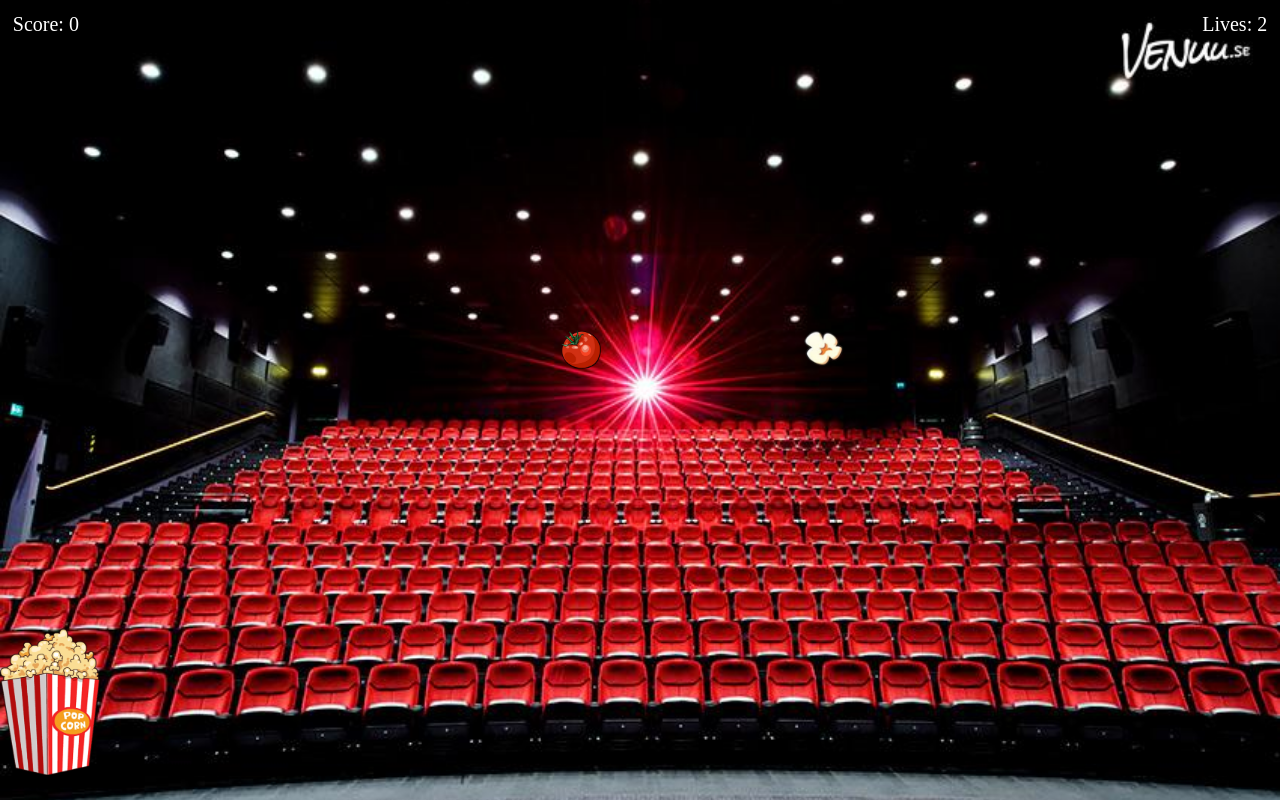
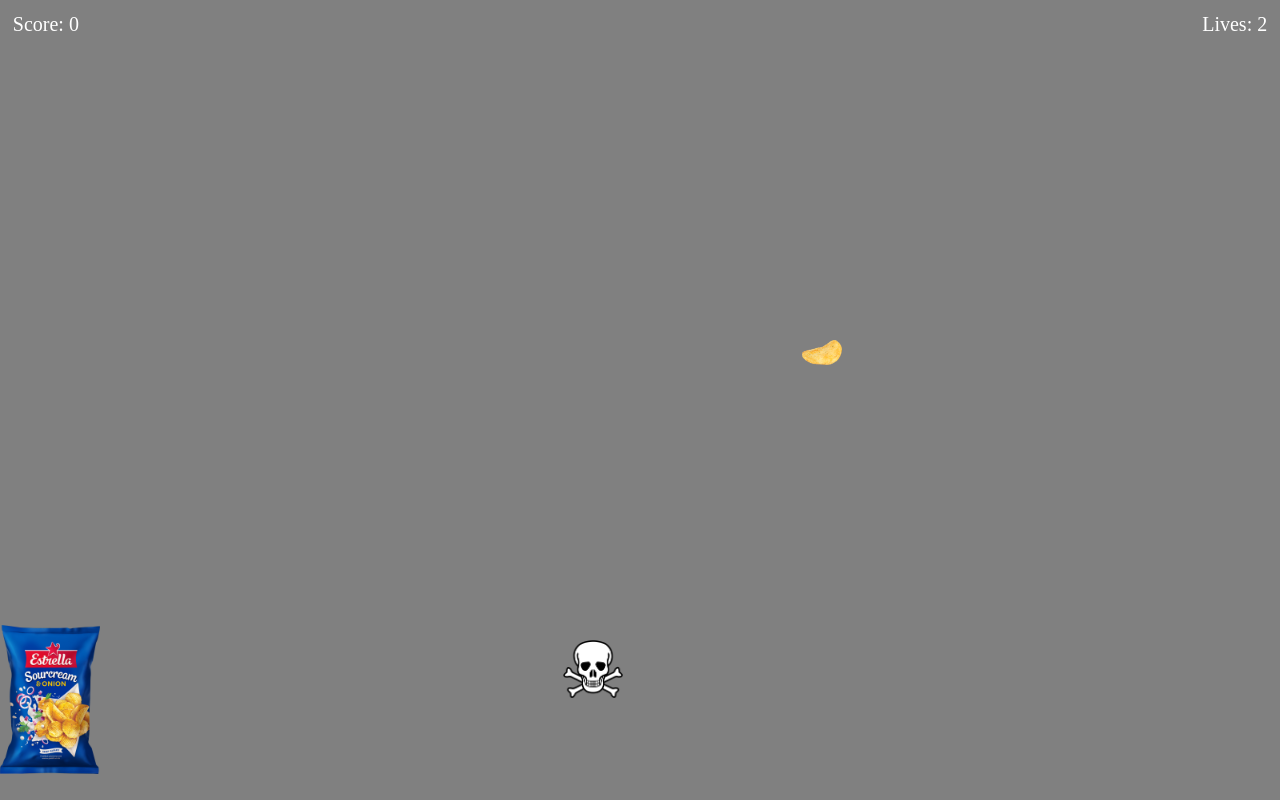
Before and after one commit to jaxhusen/CatchTheEggJS, a website: page index.html in a window 1280 px wide. Both pictures are taken after a click on the button "START GAME". Drawn offline with Linux system fonts and the light colour scheme.

Commit message:
småfix kvar

```diff
--- a/game.js
+++ b/game.js
@@ -9,7 +9,7 @@ var basketBottom = parseInt(window.getComputedStyle(basket).getPropertyValue("bo
 
 
 //change physics of the image (basket)
-const basketUrl = "basket.png";
+const basketUrl = "bag.png";
 const basketWidth = 100;
 const basketHeight = 150;
 basket.style.backgroundImage = `url(${basketUrl})`;
@@ -19,10 +19,11 @@ basket.style.backgroundPosition = "top center";
 basket.style.backgroundSize = "100%";
 basket.style.backgroundRepeat = "no-repeat";
 
+
 //change physics of the image (egg)
 const eggUrl = "egg.png";
-const eggWidth = 40;
-const eggHeight = 40;
+const eggWidth = 50;
+const eggHeight = 50;
 /* fruits.style.backgroundImage = `url(${eggUrl})`;
 fruits.style.width = eggWidth + 'px';
 fruits.style.height = eggHeight + 'px';
@@ -31,11 +32,12 @@ fruits.style.backgroundSize = "100%";
 fruits.style.backgroundRepeat = "no-repeat"; */
 /* fruits.style.display = "none"; */
 
+
 //variables for generateFruits()
 var easyIntervalSpeed = 12;
 var mediumIntervalSpeed = easyIntervalSpeed / 2;
 var hardIntervalSpeed = easyIntervalSpeed / 4;
-var setIntervalSpeed = easyIntervalSpeed;              //how fast the egg will fall
+var setIntervalSpeed = easyIntervalSpeed;            //how fast the egg will fall
 
 var easyTimeoutSpeed = 2000;
 var mediumTimeoutSpeed = easyTimeoutSpeed / 2;
@@ -51,18 +53,24 @@ var fruitTimeout;
 
 
 
-
-//variables for generateEnemies
+//variables for generateEnemies()
 const livesAfterCollideWithEnemy = 0;
 var enemyDivs = [];
 var enemyLoopCount = 0;
 
-var setEasyEnemyIntervalSpeed = 12;
-var setEasyEnemyTimeoutSpeed = 2000;
+
+var easyEnemyIntervalSpeed = 10;
+var mediumEnemyIntervalSpeed = easyEnemyIntervalSpeed / 2;
+var hardEnemyIntervalSpeed = easyEnemyIntervalSpeed / 4;
+var setEnemyIntervalSpeed = easyEnemyIntervalSpeed;              //how fast the egg will fall
+
+var easyEnemyTimeoutSpeed = 1500;
+var mediumEnemyTimeoutSpeed = easyEnemyTimeoutSpeed / 2;
+var hardEnemyTimeoutSpeed = easyEnemyTimeoutSpeed / 2;
+var setEnemyTimeoutSpeed = easyEnemyTimeoutSpeed;             //how often the function will run (render a new egg)
+
 var enemyInterval;
 var enemyTimeout;
-
-
 
 
 
@@ -144,6 +152,9 @@ function startGame() {
     setIntervalSpeed = easyIntervalSpeed;
     setTimeoutSpeed = easyTimeoutSpeed;
 
+    setEnemyIntervalSpeed = easyEnemyIntervalSpeed;
+    setEnemyTimeoutSpeed = easyEnemyTimeoutSpeed;
+
     scoreText.innerHTML = 'Score: ' + `${score}`;
     livesText.innerHTML = 'Lives: ' + `${lives}`;
 
@@ -215,8 +226,8 @@ function generateEnemies() {
         enemyDiv.style.bottom = enemyBottom + 'px';
         enemyDiv.style.left = enemyLeft + 'px';
     }
-    enemyInterval = setInterval(enemyfallDown, setEasyEnemyIntervalSpeed);
-    enemyTimeout = setTimeout(generateEnemies, setEasyEnemyTimeoutSpeed);
+    enemyInterval = setInterval(enemyfallDown, setEnemyIntervalSpeed);
+    enemyTimeout = setTimeout(generateEnemies, setEnemyTimeoutSpeed);
 }
 
 
@@ -257,11 +268,17 @@ function generateFruits() {
                 // Increase setIntervalSpeed
                 setIntervalSpeed = mediumIntervalSpeed;
                 setTimeoutSpeed = mediumTimeoutSpeed;
+
+                setEnemyIntervalSpeed = mediumEnemyIntervalSpeed;
+                setEnemyTimeoutSpeed = mediumEnemyTimeoutSpeed;
             }
             if (score == scoreToHard) {
                 // Increase setIntervalSpeed
                 setIntervalSpeed = hardIntervalSpeed;
                 setTimeoutSpeed = hardTimeoutSpeed;
+
+                setEnemyIntervalSpeed = hardEnemyIntervalSpeed;
+                setEnemyTimeoutSpeed = hardEnemyTimeoutSpeed;
             }
             if (score >= scoreToWin) {
                 clearInterval(fruitInterval);
--- a/style.css
+++ b/style.css
@@ -14,8 +14,8 @@ body {
 .game {
     width: 100%;
     height: 100vh;
-    /* background-color: lightblue; */
-    background-image: url(bio.jpg);
+    background-color: grey;
+    /* background-image: url(bio.jpg); */
     background-position: center;
     background-repeat: no-repeat;
     background-size: cover;
@@ -55,12 +55,12 @@ body {
 }
 
 .enemy{
-    width: 40px;
-    height: 40px;
+    width: 60px;
+    height: 60px;
      /*     border: 1px solid green;  */
     position: absolute;
     margin-top: -100px;
-    background-image: url(tomat.png);
+    background-image: url(skull.png);
     background-position: top center;
     background-repeat: no-repeat;
     background-size: 100%;
@@ -69,10 +69,8 @@ body {
 .basket {
     width: 80px;
     height: 50px;
-    /* background-color: blue; */
     position: absolute;
     bottom: 25px;
-    /*     border: 1px solid green; */
 }
 
 .fruit {
@@ -81,7 +79,7 @@ body {
     /*     border: 1px solid green;  */
     position: absolute;
     margin-top: -100px;
-    background-image: url(egg.png);
+    background-image: url(chips.png);
     background-position: top center;
     background-repeat: no-repeat;
     background-size: 100%;
```
Also changed, not shown: bag.png (added), chips.png (added), poison.jpg (added), skull.png (added).
